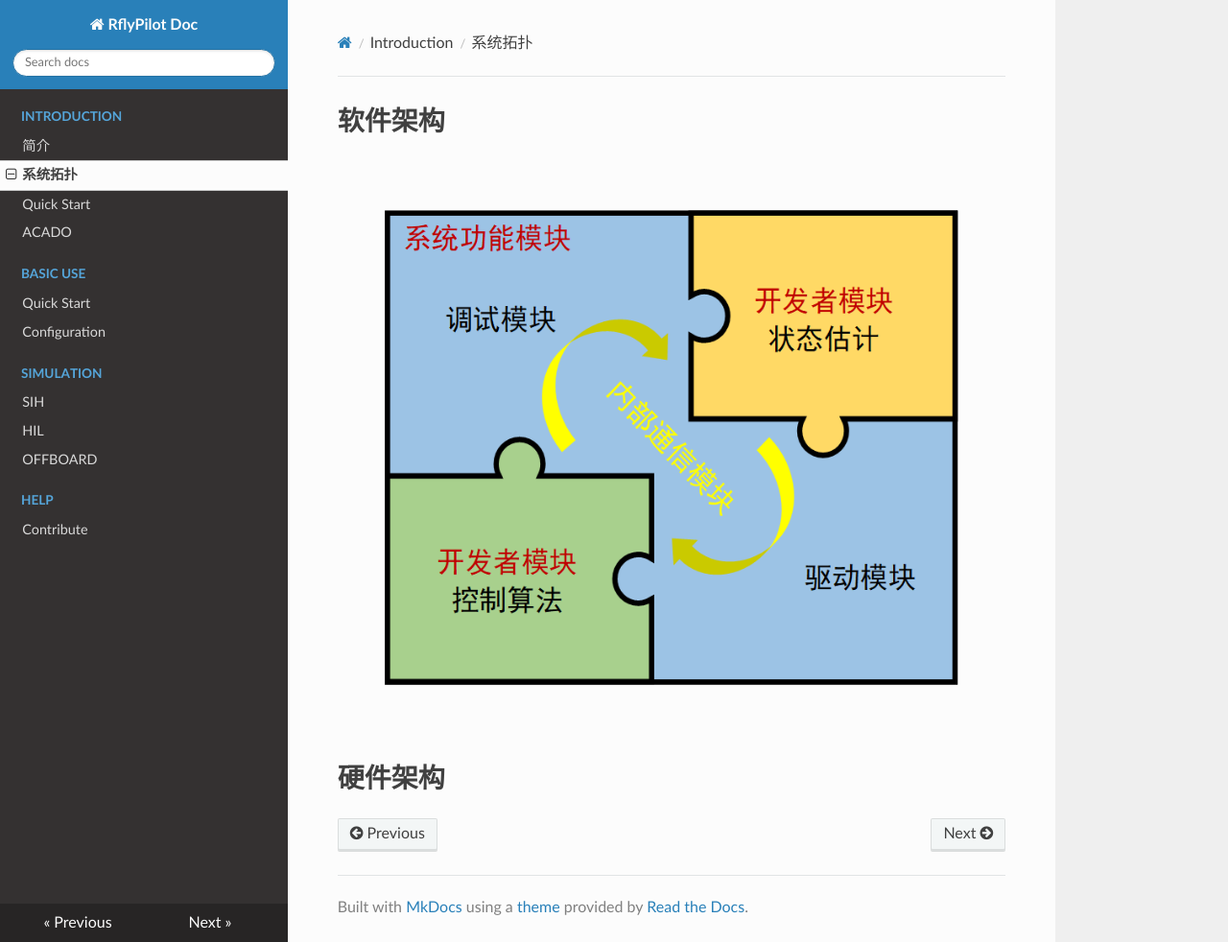
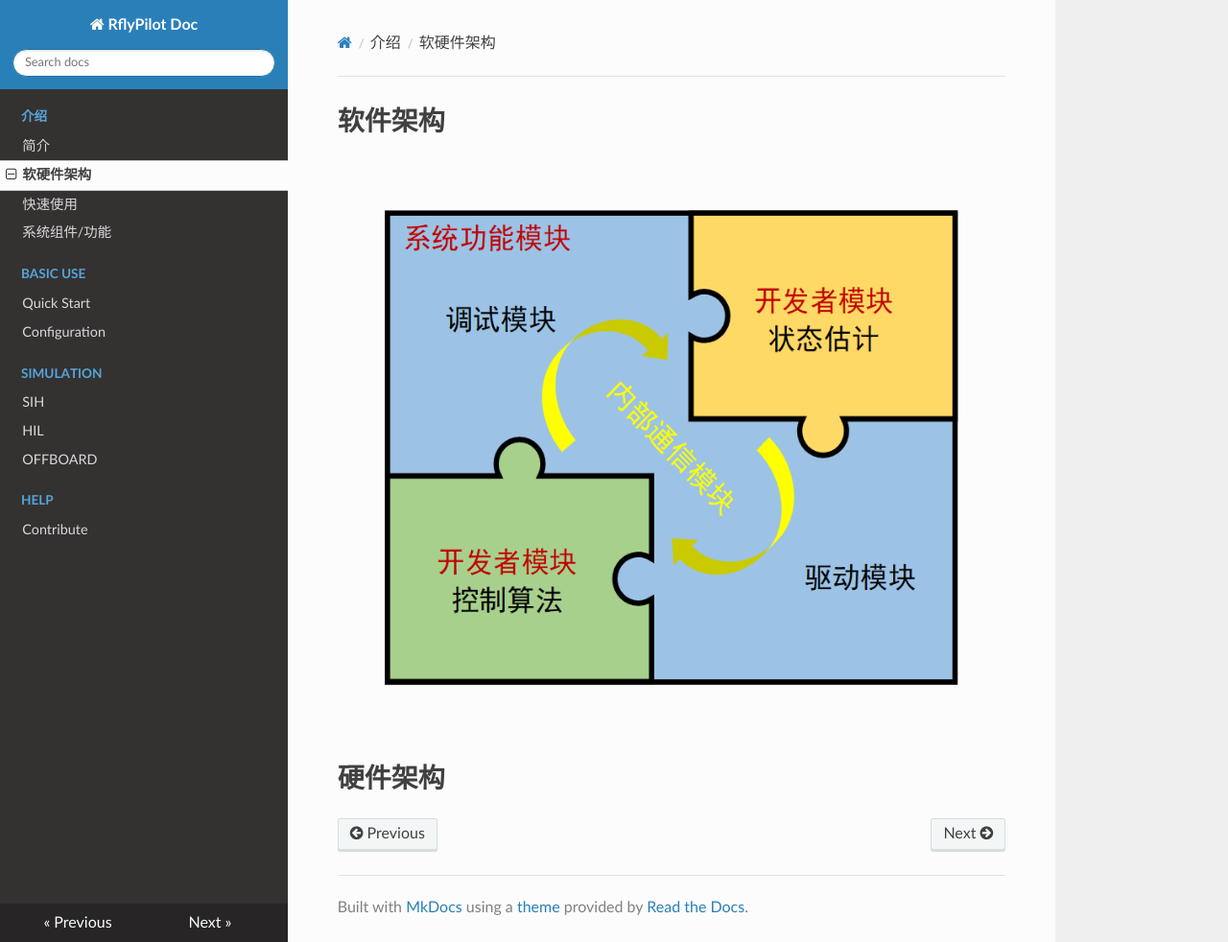
Before and after one commit to RflyPilot/rflypilot, an MkDocs documentation site: the page built from docs/introduction/sys_overview.md, in a window 1280 px wide and 982 px high. Shown: the whole window at 96% size. Built offline with MkDocs 1.6.1, drawn with Linux system fonts in a browser that asks for light colours; nearby versions of some CDN libraries.

Commit message:
更新目录

```diff
--- a/mkdocs.yml
+++ b/mkdocs.yml
@@ -1,11 +1,11 @@
 site_name: RflyPilot Doc
 site_url: https://rflypilot.github.io/
 nav:
-    - Introduction:
+    - 介绍:
         - 简介: introduction/introduction.md
-        - 系统拓扑:  introduction/sys_overview.md
-    - Quick Start: quick_start/env_install.md
-    - ACADO: acado/acado.md
+        - 软硬件架构:  introduction/sys_overview.md
+    - 快速使用: quick_start/env_install.md
+    - 系统组件/功能: acado/acado.md
     - Basic Use:
         - Quick Start: Basic/index.md
         - Configuration: Basic/config.md
```
